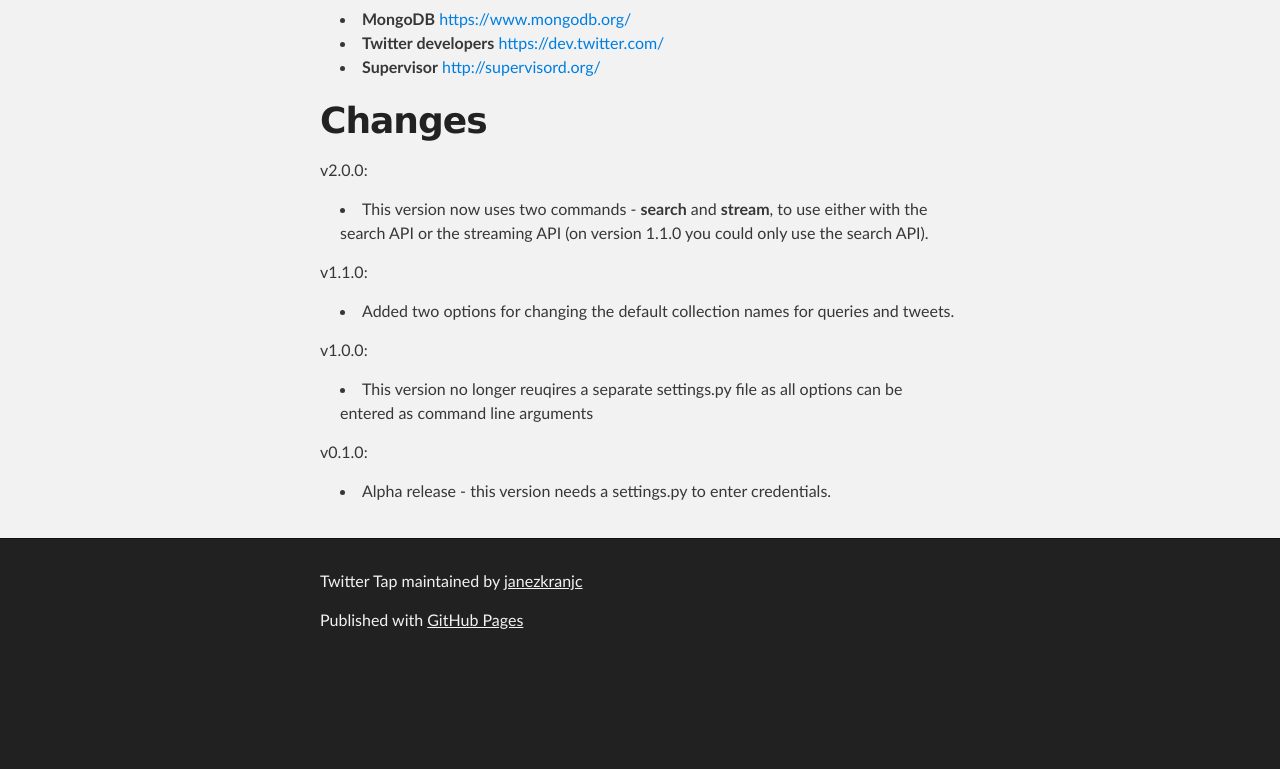
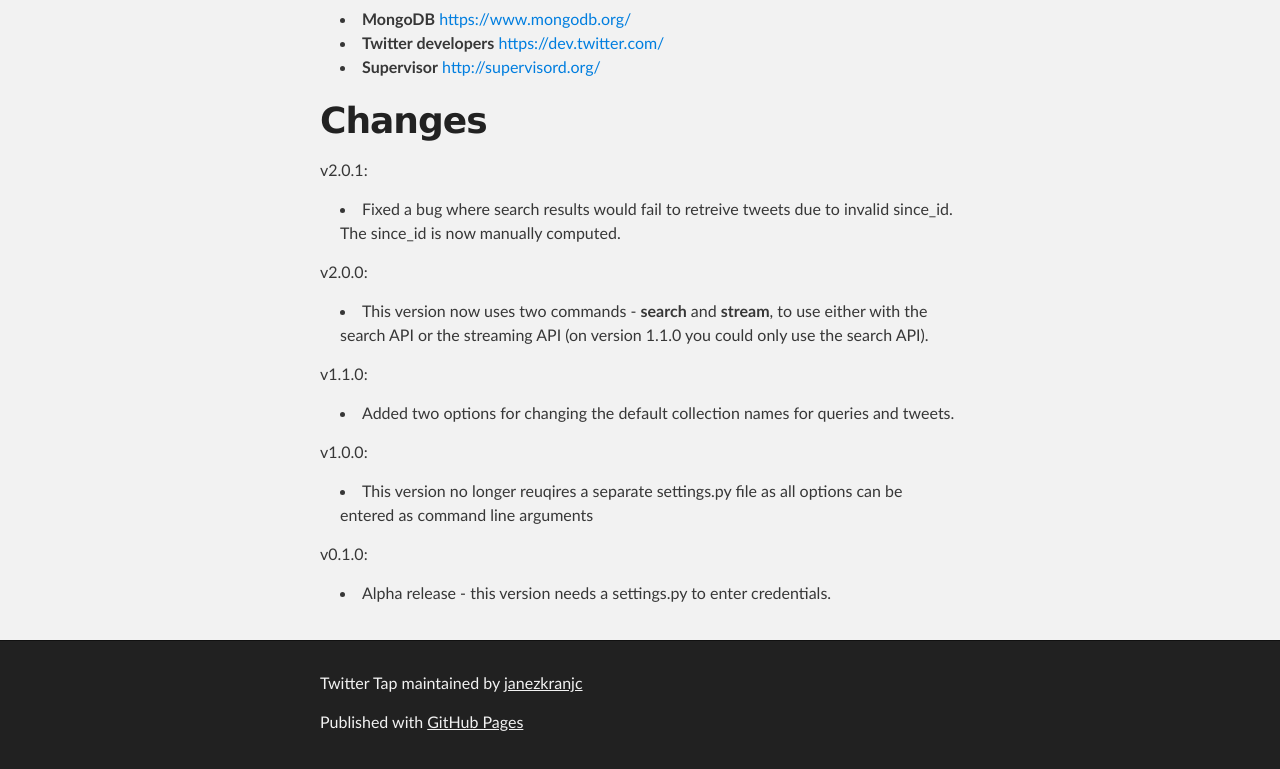
Before and after one commit to janezkranjc/twitter-tap, a plain HTML site: page index.html in a window 1280 px wide. Shown: the part 6787-7556 px from the top of the page. Before the commit the page ends 7454 px from the top, so only its background shows below. Drawn offline with Linux system fonts and the light colour scheme.

```diff
--- a/index.html
+++ b/index.html
@@ -335,7 +335,11 @@ By default the username is manorastroman and the password kingofthedragonmen.</p
 </ul><h1>
 <a name="changes" class="anchor" href="#changes"><span class="octicon octicon-link"></span></a>Changes</h1>
 
-<p>v2.0.0:</p>
+<p>v2.0.1:</p>
+
+<ul>
+<li>Fixed a bug where search results would fail to retreive tweets due to invalid since_id. The since_id is now manually computed.</li>
+</ul><p>v2.0.0:</p>
 
 <ul>
 <li>This version now uses two commands - <strong>search</strong> and <strong>stream</strong>, to use either with the search API or the streaming API (on version 1.1.0 you could only use the search API).</li>
```
Also changed, not shown: params.json (+1 -1 lines).
